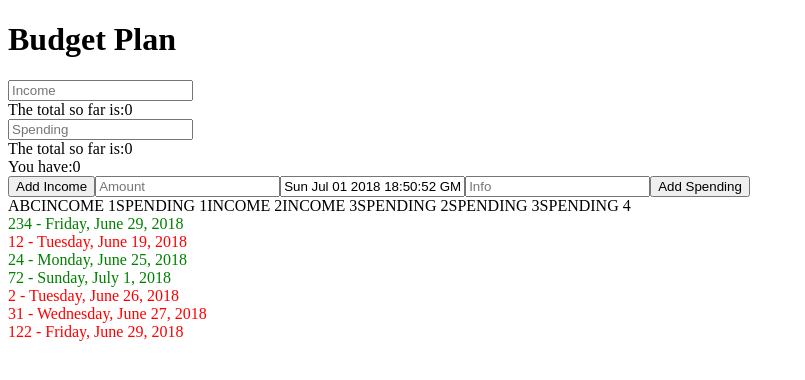
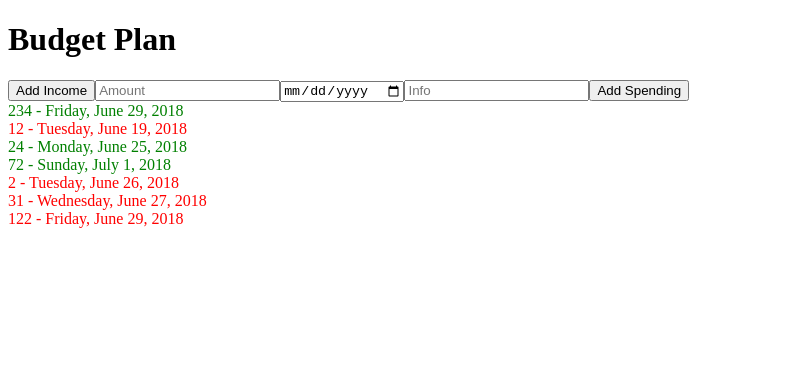
Before and after one commit to mklaudia/budget-plan, a React app: page / in a window 1280 px wide. Shown: the top 380 px of the page, without its empty margins (0-805 px from the left). Built offline with nearby package versions, Linux system fonts and the light colour scheme; the HTML template or start-up script is replaced by a standard one.

Commit message:
remove first version, clean up code a bit

```diff
--- a/src/component/App.js
+++ b/src/component/App.js
@@ -4,7 +4,6 @@ import uuid from 'uuid';
 import {connect} from "react-redux";
 
 import Header from './header/Header';
-import Input from './input/Input';
 import Form from './input/Form';
 import EntryList from './output/EntryList';
 
@@ -59,23 +58,14 @@ class App extends Component {
         return (
         <div>
             <Header />
-
-            <Input />
             <Form />
-            {console.log("AAAAA", this.props.entries)}
             <EntryList entries={this.props.entries}/>
-            {/* <EntryList entries={this.state.entries}/> */}
         </div>);
     };
 }
-
-// const mapStateToProps = state =>  ({
-//     entries: state.entries
-// });
 
 const mapStateToProps = state =>  ({
     entries: entryStore.getState()
 });
 
-
 export default connect(mapStateToProps)(App);
--- a/src/component/input/Entry.js
+++ /dev/null
@@ -1,35 +0,0 @@
-import React, {Component} from 'react';
-
-export default class Entry extends Component{
-
-    state = {
-        amount: ""
-    ,   total: 0
-    };
-
-    onKeyDown = event => {
-		if (event.key === 'Enter') {
-            this.setState({ total: parseInt(this.state.total) + parseInt(this.state.amount)});
-            this.props.processAmount(parseInt(this.state.amount));
-            this.setState({amount: ""});
-		}
-    };
-
-    render(){
-        return(
-            <div>
-                <input
-                    type="number"
-                    placeholder={this.props.name}
-                    value = {this.state.amount}
-                    onKeyDown={this.onKeyDown}
-                    onChange={event => this.setState({amount: event.target.value})}
-                    />
-                <div>
-                    The total so far is:
-                    <label>{this.state.total}</label>
-                </div>
-            </div>
-        );
-    }
-}
--- a/src/component/input/Form.js
+++ b/src/component/input/Form.js
@@ -3,33 +3,28 @@ import React, {Component} from 'react';
 import {actionToAddEntry, actionToEditEntry} from '../../action/entryActions';
 import {connect} from "react-redux";
 
+const emptyInputsState = {
+    amount: "",
+    date: new Date(),
+    info: ""
+};
+
 export class Form extends Component {
-    state = {
-        amount: "",
-        date: new Date(),
-        info: ""
-    };
+    state = emptyInputsState;
 
     onClickOnAddIncome = (event) => {
         console.log("Income", event);
-        this.props.dispatch(actionToAddEntry(this.state));
-		// if (event.key === 'Enter') {
-            // this.setState({ total: parseInt(this.state.total) + parseInt(this.state.amount)});
-            // this.props.processAmount(parseInt(this.state.amount));
-            // this.setState({amount: ""});
-
-		// }
+        this.props.dispatch(actionToAddEntry({...this.state, isIncome: true}));
     };
 
     onClickOnAddSpending = (event) => {
         console.log("Spending", event);
-		// if (event.key === 'Enter') {
-            // this.setState({ total: parseInt(this.state.total) + parseInt(this.state.amount)});
-            // this.props.processAmount(parseInt(this.state.amount));
-            // this.setState({amount: ""});
+        this.props.dispatch(actionToAddEntry(this.state));
+    };
 
-		// }
-    };
+    clearInputs = () => {
+        state = emptyInputsState
+    }
 
     render(){
         return(
@@ -46,13 +41,13 @@ export class Form extends Component {
                     onChange={event => this.setState({amount: event.target.value})}
                 />
                 <input
-                    // type="number"
+                    type="date"
                     placeholder="Date"
                     value = {this.state.date}
-                    onChange={event => this.setState({date: event.target.value})}
+                    onChange={event => this.setState({date: event.target.valuecurr.toISOString().substr(0,10)})}
                 />
                 <input
-                    // type="number"
+                    type="text"
                     placeholder="Info"
                     value = {this.state.info}
                     onChange={event => this.setState({info: event.target.value})}
--- a/src/component/input/Input.js
+++ /dev/null
@@ -1,43 +0,0 @@
-import React from 'react';
-import Entry from './Entry';
-
-class Input extends React.Component {
-
-    state = {
-        income: 0,
-        spending: 0,
-        grandTotal: 0
-    }
-
-    addIncome = (amount) => {
-        let newValue = this.state.income + parseInt(amount);
-        this.setState({
-            income: newValue,
-            grandTotal: newValue - this.state.spending
-         });
-    }
-
-    addSpending = (amount) => {
-        let newValue = this.state.spending + parseInt(amount)
-        this.setState({
-            spending: parseInt(this.state.spending) + parseInt(amount),
-            grandTotal: this.state.income - newValue
-        });
-    }
-
-    render(){
-        return(
-            <div>
-                <Entry name="Income" processAmount={this.addIncome}/>
-                <Entry name="Spending" processAmount={this.addSpending}/>
-                {/* <input type="submit" value="Submit" /> */}
-                <div>
-                    You have:
-                    <label>{this.state.grandTotal}</label>
-                </div>
-            </div>
-        );
-    }
-}
-
-export default Input;
--- a/src/component/output/EntryList.js
+++ b/src/component/output/EntryList.js
@@ -1,6 +1,5 @@
 import React, {Component} from 'react';
 import Entry from './Entry';
-import { consolidateStreamedStyles } from 'styled-components';
 
 export default class EntryList extends Component{
     render(){
@@ -9,11 +8,6 @@ export default class EntryList extends Component{
         console.log("BBB ", entries );
         return(
             <div>
-                {['a', 'b', 'c'].map(x => x.toUpperCase())}
-                {console.log(entries.type)}
-                {/* {entries.map(x => console.log(x))} */}
-                {entries.map(x => x.info.toUpperCase())}
-                {/* {entries.map((entry) => {console.log(entry);})} */}
                 {entries.map(entry => <Entry key={entry.key} entry={entry}/>)}
             </div>
         );
--- a/src/reducer/entryReducer.js
+++ b/src/reducer/entryReducer.js
@@ -10,7 +10,7 @@ const entryReducer = (state = [], action) => {
             return [...state, createEntryFromPayload(action.payload)];
         case EDIT_ENTRY:
             return state.map(entry =>
-                entry.uuid === action.payload.uuid ? action.payload : entry
+                entry.key === action.payload.key ? action.payload : entry
             );
         default: return state;
     }
@@ -18,19 +18,4 @@ const entryReducer = (state = [], action) => {
 
 export default entryReducer;
 
-const createEntryFromPayload = (payload) => ({...payload, uuid: uuid()});
-
-
-//Was there a more dev friendly way to do it? ..assigning the values "automaticly"?
-// const createEntryFromPayload2 = (payload) => {
-//     createEntry(
-//         payload.isIncome,
-//         payload.amount,
-//         payload.date,
-//         payload.label
-//     );
-// };
-
-// const createEntry = (isIncome, amount, date, label) => ({
-//     uuid: uuid(), isIncome, amount, date, label
-// });
+const createEntryFromPayload = (payload) => ({...payload, key: uuid()});
```
